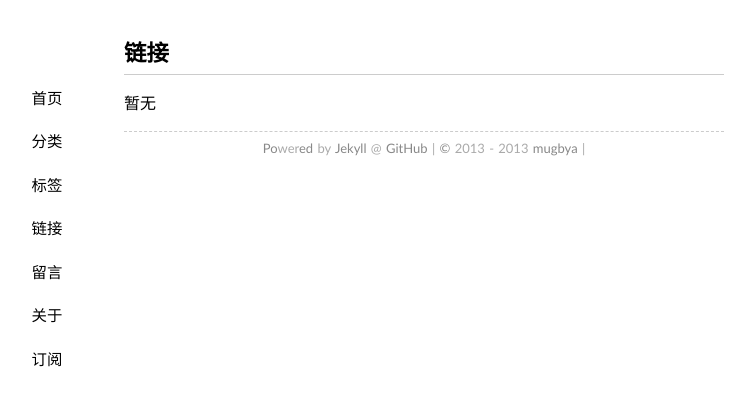
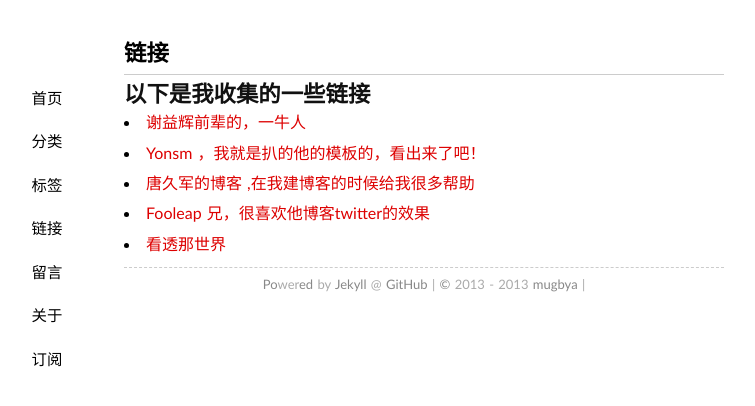
Before and after one commit to mugbya/mugbya.github.io, a Jekyll site: the page built from links/index.md, in a window 1280 px wide. Shown: the top 406 px of the page, without its empty margins (216-971 px from the left). Built offline with Jekyll 4.4.1, drawn with Linux system fonts in a browser that asks for light colours; some web fonts are replaced; Markdown is read by kramdown in place of the engine named in the settings; comment, search, counter and statistics services are not loaded.

Commit message:
Update index.md
link_update

```diff
--- a/links/index.md
+++ b/links/index.md
@@ -4,4 +4,11 @@ layout: page
 comments: yes
 ---
 
-暂无
+## 以下是我收集的一些链接
+
+
+- <a href="http://yihui.name/cn/" target="_blank">谢益辉前辈的，一牛人</a>
+- <a href="http://yonsm.net/" targen="_blank">Yonsm ，我就是扒的他的模板的，看出来了吧！ </a>
+- <a href="http://tangjiujun.github.io/" targen="_blank"> 唐久军的博客 ,在我建博客的时候给我很多帮助</a>
+- <a href="http://blog.fooleap.org/" targen="_blank">Fooleap 兄，很喜欢他博客twitter的效果</a>
+- <a href="http://ktnsj.vip8.me/" targen="_blank"> 看透那世界 </a>
```
